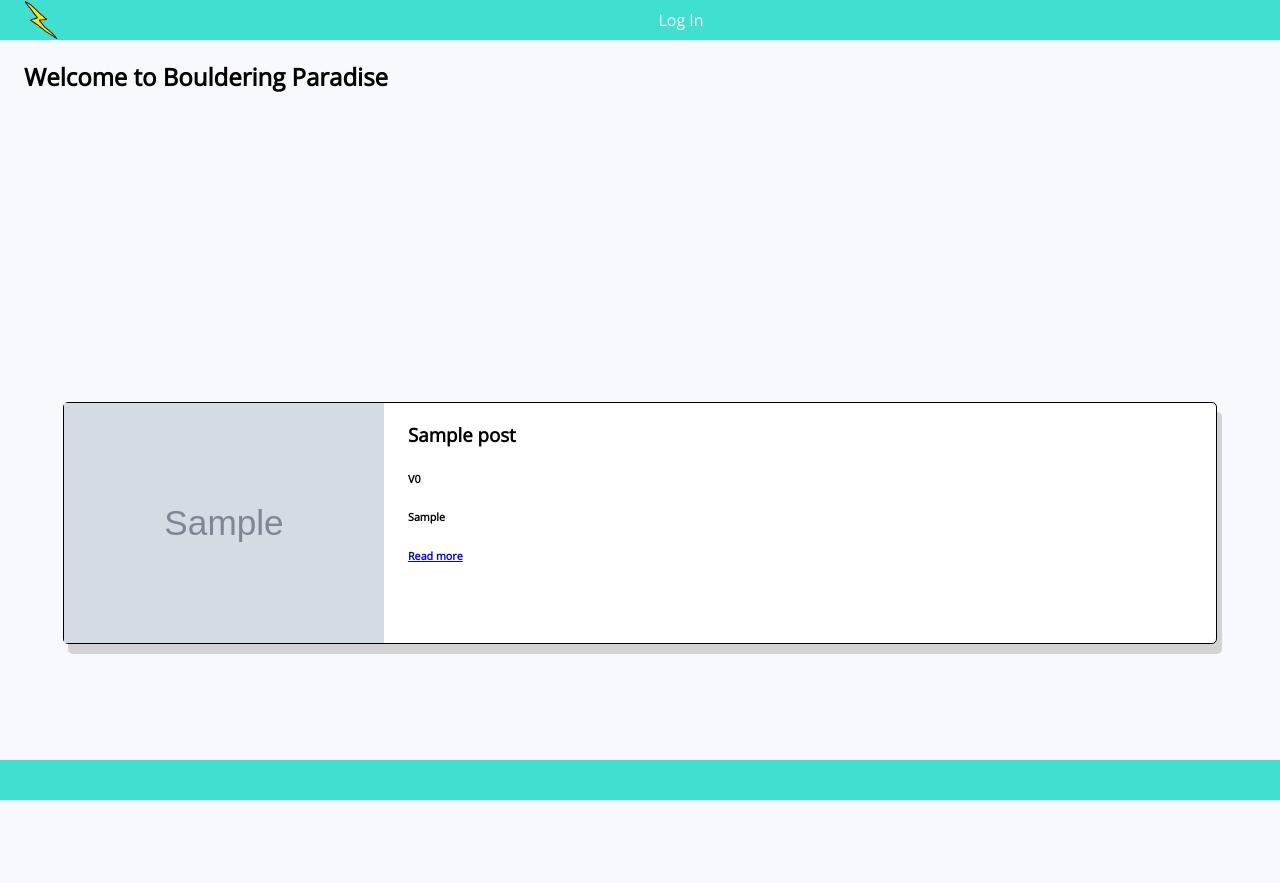
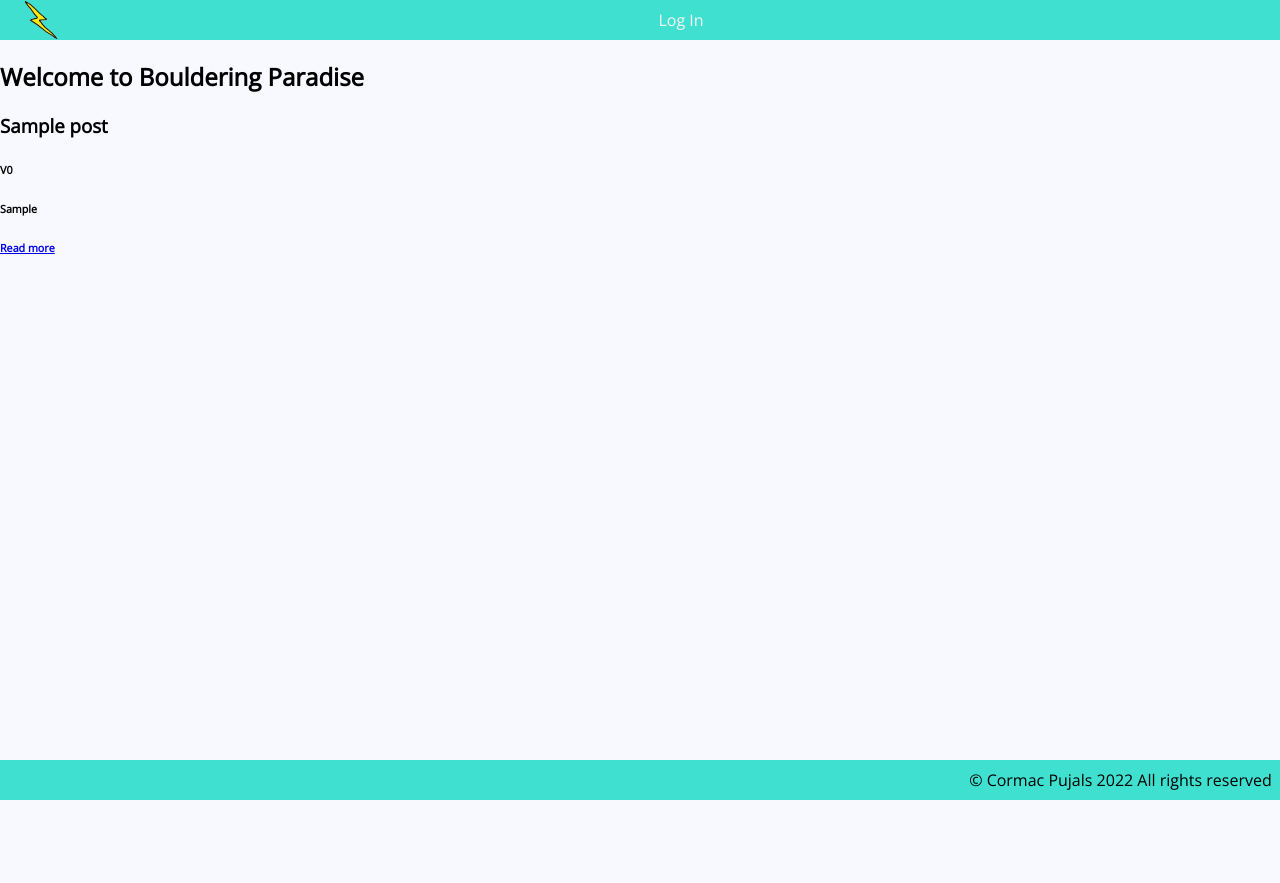
Before and after one commit to cormacpujals/bouldering, a Node server app: page /posts in a window 1280 px wide. After the commit the page ends 800 px from the top, so only its background shows below. Run offline with Node 20, Linux system fonts and the light colour scheme; tables that the repository leaves empty hold one stand-in row (values such as "Sample post"); some libraries are stand-ins or nearby versions.

Commit message:
css overhaul. fundamental issues resolved

```diff
--- a/models/post.js
+++ b/models/post.js
@@ -6,11 +6,6 @@ const commentSchema = new Schema({
   content: {
     type: String,
     required: true,
-  },
-  rating: {
-    type: Number,
-    min: 0,
-    max: 4,
   },
   user: {
     type: Schema.Types.ObjectId,
--- a/public/stylesheets/style.css
+++ b/public/stylesheets/style.css
@@ -1,29 +1,32 @@
 body {
   margin: 0;
+  display: grid;
+  grid-template-rows: auto auto 1fr;
+  grid-template-columns: 100%;
   height: 100vh;
+  font-family: 'Open Sans', sans-serif;
   background-color: ghostwhite;
-  overflow-y: hidden;
-  font-family: 'Open Sans', sans-serif;
 }
 
-body > h1, h2, h3, h4, h5, h6 {
+/* body > h1, h2, h3, h4, h5, h6 {
   margin-left: 3vmin;
-}
+} */
 
 body > #header {
-  width: 100vw;
+  width: 100%;
   height: 5vh;
   background-color: turquoise;
   display: flex;
   justify-content: flex-end;
   align-items: center;
+  margin-top: 0;
 }
 
 body > #footer {
-  width: 100vw;
+  width: 100%;
   height: 5vh;
-  bottom: 0px;
-  position: absolute;
+  bottom: 0;
+  position: fixed;
   background-color: turquoise;
   display: flex;
   justify-content: flex-end;
@@ -42,61 +45,10 @@ nav > #img {
   margin: 3vmin;
 }
 
-#posts-container {
-  display: flex;
-  flex-direction: column;
-  justify-content: space-evenly;
-  align-items: center;
-  overflow-y: scroll;
-  overflow-x: hidden;
-  height: 90vh;
-  padding-top: 50px;
+#index-container {
+  padding-bottom: 5vh;
 }
 
-.posts {
-  display: flex;
-  width: 90vw;
-  height: 30vh;
-  margin: 5vh;
-  border: 1px solid black;
-  background-color: white;
-  border-radius: 5px;
-  box-shadow: 5px 10px lightgray;
+#show-container {
+  padding-bottom: 5vh;
 }
-
-#post-content {
-  display: flex;
-  flex-direction: row-reverse;
-  justify-content: space-evenly;
-  align-items: center;
-}
-
-#show-edit-delete {
-  margin-left: 10vmin;
-}
-
-#comments {
-  margin-left: 5vmin;
-  display: flex;
-  flex-direction: column;
-  align-content: center;
-}
-
-#image {
-  margin-left: 8vmin;
-  margin-right: 8vmin;
-}
-
-#form {
-  display: grid;
-  grid-template-columns: auto auto;
-}
-
-#form > label {
-  margin: 2vmin;
-  padding: 1vmin;
-}
-
-#form > button {
-  grid-column: span 2;
-}
--- a/views/partials/footer.ejs
+++ b/views/partials/footer.ejs
@@ -1,6 +1,9 @@
 </body>
 
+
 <nav id="footer">
+  <p>&copy Cormac Pujals 2022 All rights reserved &nbsp;</p>
 </nav>
 
+
 </html>
--- a/views/posts/index.ejs
+++ b/views/posts/index.ejs
@@ -1,11 +1,13 @@
 <%- include('../partials/header') %>
 
+<div id="index-container">
     <h2>Welcome to Bouldering Paradise</h2>
 
         <div id="posts-container">
          <% posts.forEach(function(p) { %>
                 <div class="posts" >
-                <div style="width: 25vw; background-size: cover; background-image: url('<%= p.img %>')"></div>
+                    <div style="width: 25vw; background-size: cover; background-image: url('<%= p.img %>')">
+                    </div>
                     <div>
                         <h3><%= p.name %></h3>
                         <h6><%= p.grade %></h6>
@@ -15,5 +17,6 @@
                 </div>
          <% }); %>
         </div>
+</div>
 
 <%- include('../partials/footer') %>
--- a/views/posts/show.ejs
+++ b/views/posts/show.ejs
@@ -1,6 +1,7 @@
 
 <%- include('../partials/header') %>
 
+<div id="show-container">
     <h1><%= post.name %></h1>
 
     <div id="post-content">
@@ -28,8 +29,7 @@
 
     <div id="comments">
     <% if (user) { %>
-    <form id="add-comment-form" method="POST"
-          action="/posts/<%= post._id %>/comments">
+        <form id="add-comment-form" method="POST" action="/posts/<%= post._id %>/comments">
             <textarea name="content"></textarea>
             <input type="submit" value="Add Comment">
         </form>
@@ -59,5 +59,6 @@
         <h5>No Comments Yet</h5>
     <% } %>
     </div>
+</div>
 
 <%- include('../partials/footer') %>
```
Lines whose indentation alone changed are shown as unchanged.
